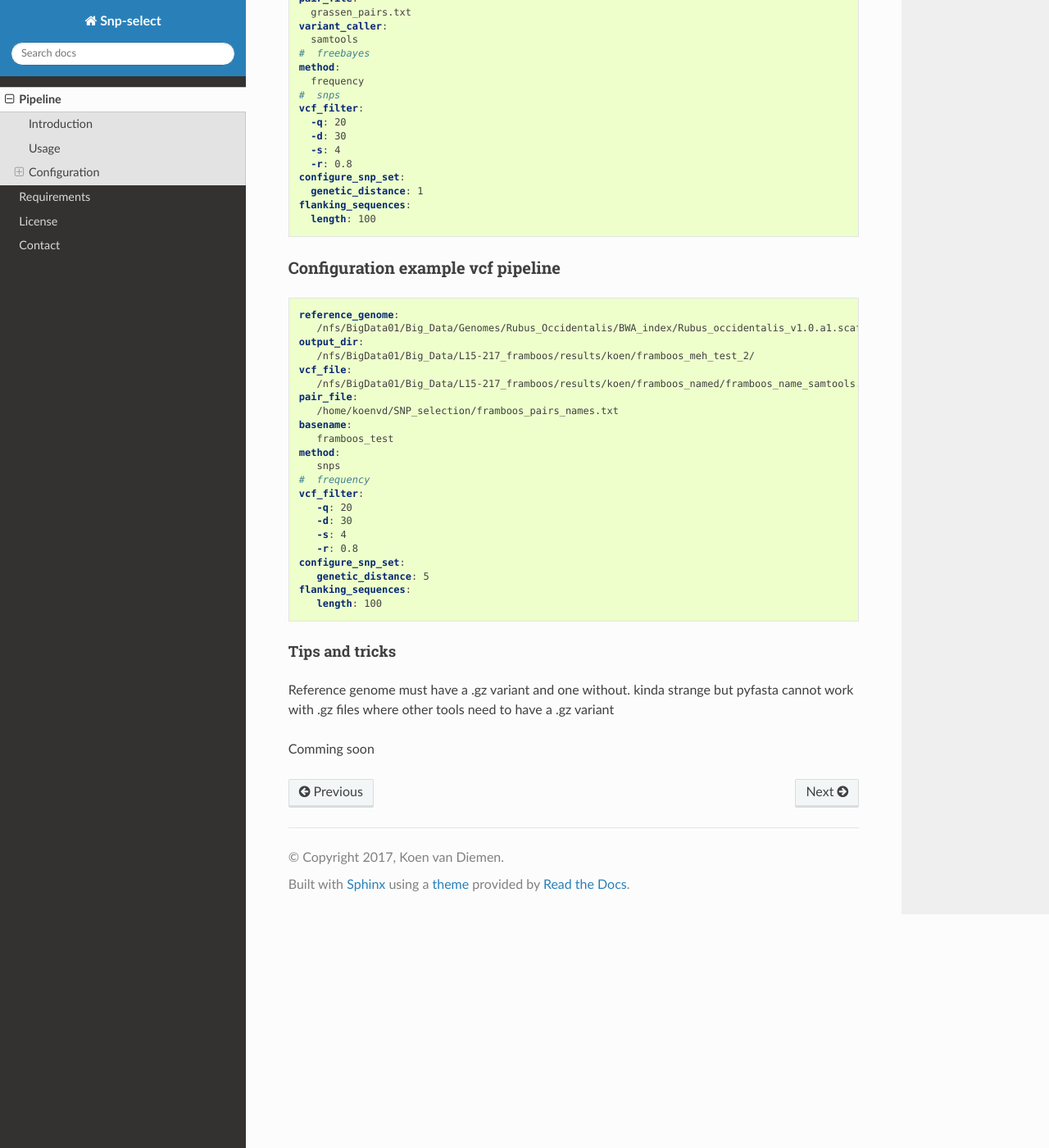
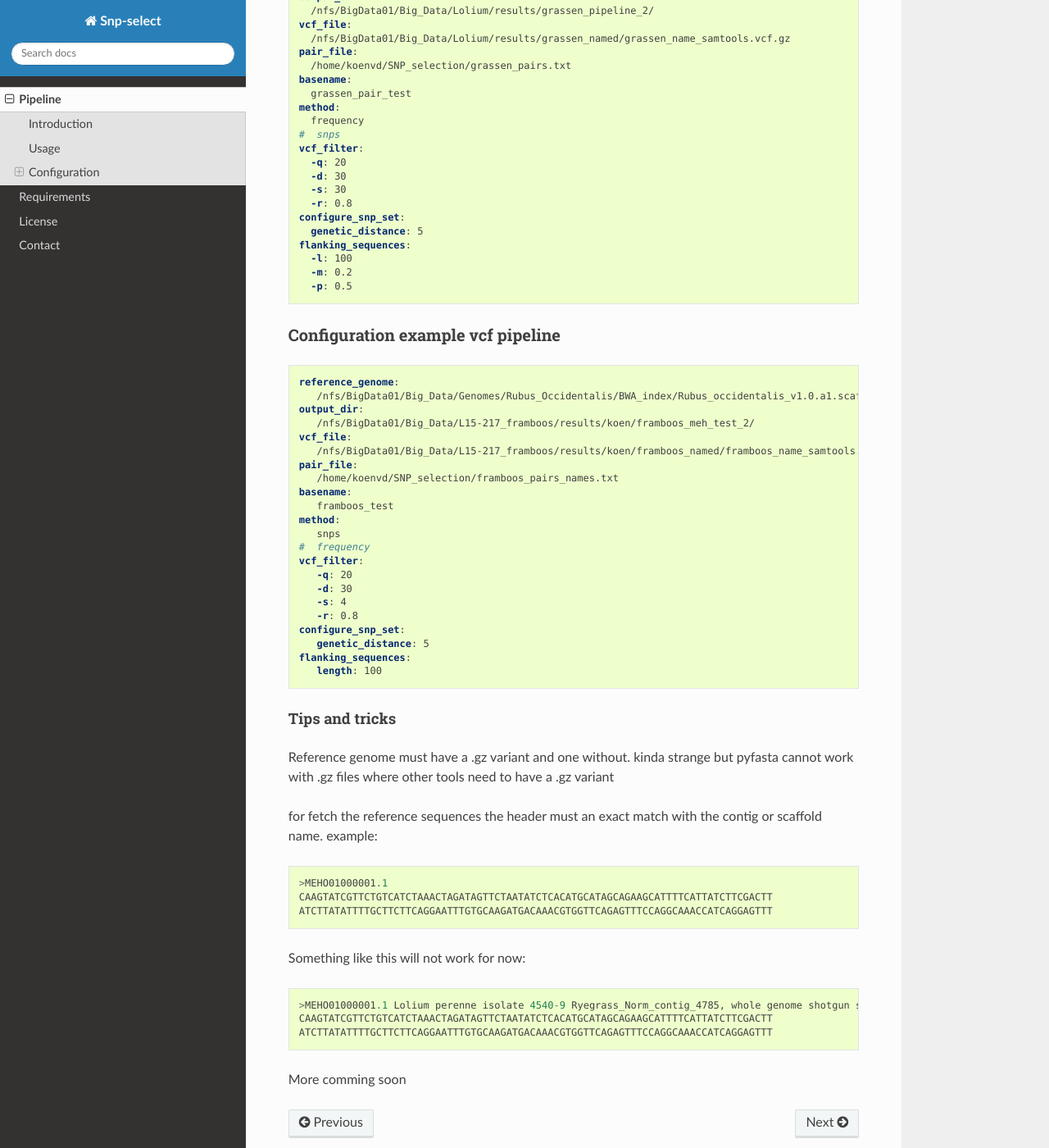
Before and after one commit to vdkoen/SNP-select, a Sphinx documentation site: the page built from docs/source/Pipeline.rst, in a window 1280 px wide and 1400 px high, scrolled down 5029 px. Shown: the whole window at 82% size. Built offline with Sphinx 7.4.7 and the Read the Docs theme 2.0.0, drawn with Linux system fonts in a browser that asks for light colours; some of the changed text lies outside the part shown.

Commit message:
chanced config and added one more tip

```diff
--- a/docs/source/Pipeline.rst
+++ b/docs/source/Pipeline.rst
@@ -42,25 +42,23 @@
 
 **Full pipeline:**
 
-To run snakemake on the full pipeline edit the **"snakemake_config.yaml"** config file (:ref:`config_file`) to your liking and run::
+To run snakemake on the full pipeline edit the **"snakemake_config.yaml"** config file to your liking, or you can also make one yourself see: (:ref:`config_file`) and run::
 
-   snakemake -s Snakefile -p -n -j 8
+   snakemake -s Snakefile --configfile snakemake_config.yaml -p -n
 
 This will perform a dry run to see if all the paths are correctly specified. If no errors occur run::
 
-   snakemake -s Snakefile -p -j 8
+   snakemake -s Snakefile --configfile snakemake_config.yaml -p
 
 **VCF pipeline:**
 
-To run snakemake on the vcf pipeline edit the **"snakemake_config_vcf.yaml"** config file (:ref:`config_file_vcf`) to your liking and run::
+To run snakemake on the vcf pipeline edit the **"snakemake_config_vcf.yaml"** config file to your liking, or you can also make one yourself see: (:ref:`config_file`) and run::
 
-   snakemake -s Snakefile_vcf -p -n -j 8
+   snakemake -s Snakefile_vcf --configfile snakemake_config_vcf.yaml -p -n
 
 This will perform a dry run to see if all the paths are correctly specified. If no errors occur run::
 
-   snakemake -s Snakefile_vcf -p -j 8
-
-
+   snakemake -s Snakefile_vcf --configfile snakemake_config_vcf.yaml -p
 
 Configuration
 -------------
@@ -99,12 +97,14 @@
     * ``genetic_distance:*``
         * (Numeric) The minimal genetic distance you want to build the snp panel with.
 ``flanking_sequences:*``
-    * (Numeric) Length of the flanking sequences for primer design.
+    * ``-l:`` (Numeric) Length of the flanking sequences for primer design.
+    * ``-m:`` (Numeric) Minimal minor allele frequency before reporting this variant with iupac nucleotides.
+    * ``-p:`` (Numeric) Minimal percentage of the genotypes which have to participate in a snp, before reporting the variants.
+
 
 .. note::
 
    Every field with a * behind it is a compulsory field! This much be specified in the config file.
-
 
 .. _pair_file:
 
@@ -146,27 +146,26 @@
       /nfs/BigData01/Big_Data/Genomes/Lolium_perenne/clean_genome_lolium.fna.gz
     output_dir:
       /nfs/BigData01/Big_Data/Lolium/results/grassen_pipeline_2/
+    vcf_file:
+      /nfs/BigData01/Big_Data/Lolium/results/grassen_named/grassen_name_samtools.vcf.gz
+    pair_file:
+      /home/koenvd/SNP_selection/grassen_pairs.txt
     basename:
-      grassen_name
-    merge_files:
-      input_dir: /nfs/BigData01/Big_Data/Lolium/raw_sequences/
-    pair_file:
-      grassen_pairs.txt
-    variant_caller:
-      samtools
-    #  freebayes
+      grassen_pair_test
     method:
       frequency
     #  snps
     vcf_filter:
       -q: 20
       -d: 30
-      -s: 4
+      -s: 30
       -r: 0.8
     configure_snp_set:
-      genetic_distance: 1
+      genetic_distance: 5
     flanking_sequences:
-      length: 100
+      -l: 100
+      -m: 0.2
+      -p: 0.5
 
 .. _config_file_vcf:
 
@@ -205,6 +204,18 @@
 Reference genome must have a .gz variant and one without. kinda strange but pyfasta cannot work with .gz files
 where other tools need to have a .gz variant
 
+for fetch the reference sequences the header must an exact match with the contig or scaffold name.
+example::
+
+    >MEHO01000001.1
+    CAAGTATCGTTCTGTCATCTAAACTAGATAGTTCTAATATCTCACATGCATAGCAGAAGCATTTTCATTATCTTCGACTT
+    ATCTTATATTTTGCTTCTTCAGGAATTTGTGCAAGATGACAAACGTGGTTCAGAGTTTCCAGGCAAACCATCAGGAGTTT
+
+Something like this will not work for now::
+
+    >MEHO01000001.1 Lolium perenne isolate 4540-9 Ryegrass_Norm_contig_4785, whole genome shotgun sequence
+    CAAGTATCGTTCTGTCATCTAAACTAGATAGTTCTAATATCTCACATGCATAGCAGAAGCATTTTCATTATCTTCGACTT
+    ATCTTATATTTTGCTTCTTCAGGAATTTGTGCAAGATGACAAACGTGGTTCAGAGTTTCCAGGCAAACCATCAGGAGTTT
 
 
-Comming soon
+More comming soon
```
